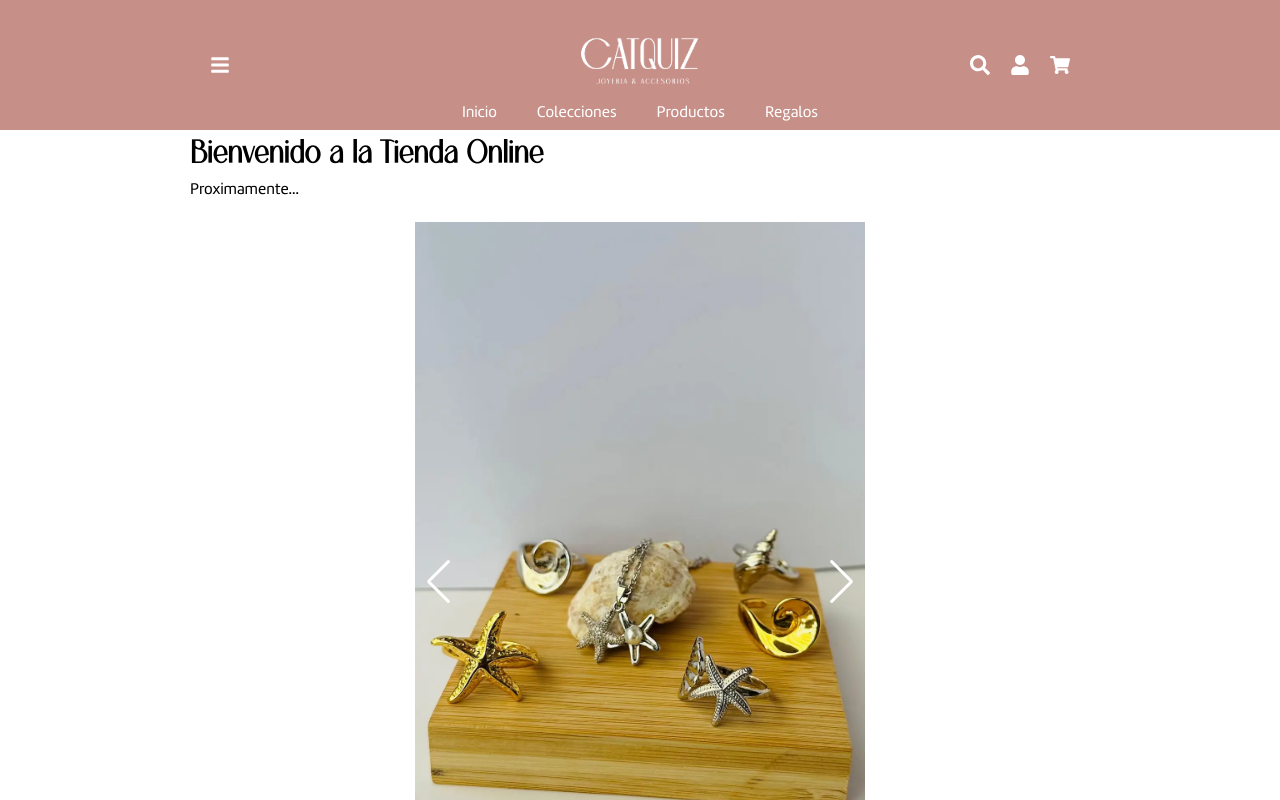
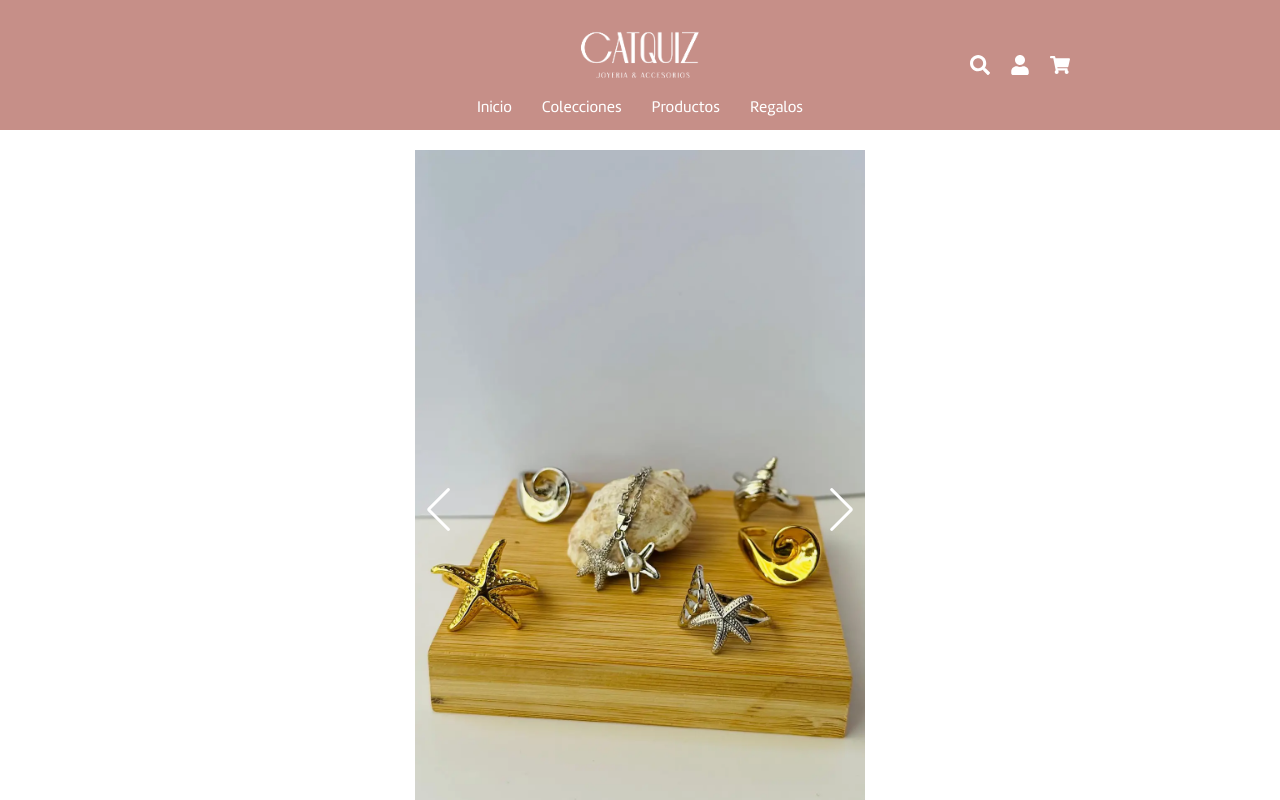
Before and after one commit to bryanvivancos/catquizweb-v2, a React (Vite) app: page / in a window 1280 px wide. Shown: the top 800 px of the page. Built offline with nearby package versions, Linux system fonts and the light colour scheme.

Commit message:
resposive design header and sidebarmenu

```diff
--- a/index.html
+++ b/index.html
@@ -3,11 +3,12 @@
   <head>
     <meta charset="UTF-8" />
     <link rel="icon" type="image/png" href="logov3-catquiz.png" />
-    <meta name="viewport" content="width=device-width, initial-scale=1.0" />
     <title>CATQUIZ | Joyeria y Accesorios</title>
   </head>
   <body>
     <div id="root"></div>
+
     <script type="module" src="/src/main.jsx"></script>
+
   </body>
 </html>
--- a/src/components/Heading.jsx
+++ b/src/components/Heading.jsx
@@ -1,42 +1,74 @@
 import { FaBars, FaSearch, FaUser, FaShoppingCart } from "react-icons/fa";
 import '../styles/heading.css'
+import SideBarMenu from "./atoms/SideBarMenu.jsx";
+
+
+const itemsNav = [
+    { name: "Inicio", link: "#" },
+    { name: "Colecciones", link: "#" },
+    { name: "Productos", link: "#" },
+    { name: "Regalos", link: "#" },
+];
 
 const Heading = () => {
     return (
         <div className="header">
-            {/* Icono de búsqueda */}
             <div className="head">
                 <div className="head-left">
-                    <FaBars />
+                    {/* <SideBarMenu /> */}
+
+                    <SideBarMenu
+                        items={itemsNav}
+                    >
+                        <FaBars
+                            color="white"
+                            title="Menu"
+                        />
+                    </SideBarMenu>
+
+
+                    {/* <a  href="">
+                        <FaBars
+                            color="white"
+                            title="Menu"
+                        />
+                    </a> */}
                 </div>
 
                 {/* Logo */}
-                <div className="head-center">
+                <a href="" className="head-center">
+                    <img className="logo" src= "src\assets\images\CATQUIZ_Logo_Blanco.png" alt="logo CatQuiz" />
+                </a>
+
+                <div className="head-right">
                     <a href="">
-                    <img className="logo" src= "src\assets\images\CATQUIZ_Logo_Blanco.png" alt="logo CatQuiz" />
+                        <FaSearch
+                            color="white"
+                            title="Buscar"
+                        />
+                    </a>
+                    <a href="">
+                        <FaUser
+                            color="white"
+                            title="Iniciar sesión"
+                        />
+                    </a>
+                    <a href="">
+                        <FaShoppingCart
+                            color="white"
+                            title="Carrito de compras"
+                        />
                     </a>
                 </div>
 
-                {/* Iconos de usuario y carrito */}
-                <div className="head-right">
-                    <FaSearch/>
-                    <FaUser/>
-                    <FaShoppingCart/>
-                </div>
             </div>
-            <nav className="navbar">
-                <a href="">
-                    <p>Inicio</p>
-                </a>
-                <a href="">
-                    <p>Colecciones</p>
-                </a>
-                <a href="">
-                    <p>Productos</p>
-                </a>
-                <a href="">
-                    <p>Regalos</p>
-                </a>
+            <nav className="nav-bar">
+                <ul>
+                    {itemsNav.map((item) => (
+                        <li><a href="">{ item.name }</a></li>
+                        )
+                    )}
+                </ul>
             </nav>
         </div>
     )
--- a/src/components/Hero.jsx
+++ b/src/components/Hero.jsx
@@ -8,8 +8,6 @@ import slideCategory from '../assets/slides-category.json';
 const Hero = () => {
     return (
         <div className="content">
-            <h1>Bienvenido a la Tienda Online</h1>
-            <p>Proximamente... </p>
 
             <SwiperComponent
                 slides={slides}
--- /dev/null
+++ b/src/components/atoms/SideBarMenu.jsx
@@ -0,0 +1,73 @@
+import { useState, useEffect } from "react";
+import { FaSearch, FaUser, FaShoppingCart } from "react-icons/fa";
+import Button from "react-bootstrap/Button";
+import Offcanvas from "react-bootstrap/Offcanvas";
+
+const SideBarMenu = ( {children, items} ) => {
+    const [show, setShow] = useState(false);
+    const handleClose = () => setShow(false);
+    const handleShow = () => setShow(true);
+
+    useEffect(() => {
+        import("bootstrap/dist/css/bootstrap.min.css");
+    }, []);
+
+    console.log("show", show)
+    console.log("handleClose", handleClose)
+    console.log("handleShow", handleShow)
+
+    return (
+        <div>
+            <Button variant="none"  onClick={handleShow}>
+                {children}
+            </Button>
+
+            <Offcanvas show={show} onHide={handleClose}>
+                <Offcanvas.Header closeButton />
+
+                <Offcanvas.Body>
+                    <ul style={ {listStyle: "none", padding: 0} }>
+                        {items.map((item) => (
+                            <li style={ {margin: "15px 0"}}>
+                                <a
+                                href=""
+                                style= { {textDecoration: "none", color: "var(--rose-dark)"} }
+                                >
+                                    { item.name }
+                                </a>
+                            </li>
+                            )
+                        )}
+                    </ul>
+
+                    <div style={ {margin: "100px 0"} }>
+                        <a href="" style={ {textDecoration: "none", color: "var(--rose-dark)", display: "flex", alignItems: "center", gap: "10px", margin: "15px 0"} }>
+                            <FaSearch
+                                color= "var(--rose-dark)"
+                                title="Buscar"
+                            />
+                            Buscar
+                        </a>
+                        <a href=""  style={ {textDecoration: "none", color: "var(--rose-dark)", display: "flex", alignItems: "center", gap: "10px", margin: "15px 0"} }>
+                            <FaUser
+                                color= "var(--rose-dark)"
+                                title="Iniciar sesión"
+                            />
+                            Iniciar Sesion
+                        </a>
+                        <a href="" style={ {textDecoration: "none", color: "var(--rose-dark)", display: "flex", alignItems: "center", gap: "10px", margin: "15px 0"} }>
+                            <FaShoppingCart
+                                color= "var(--rose-dark)"
+                                title="Carrito de compras"
+                            />
+                            Carrito
+                        </a>
+                    </div>
+                </Offcanvas.Body>
+
+            </Offcanvas>
+        </div>
+    )
+}
+
+export default SideBarMenu;
--- a/src/index.css
+++ b/src/index.css
@@ -12,13 +12,13 @@
   --font-regular: 'Amelia Basic';
 
   --principal-width: 900px;
+  --secondary-width: 600px;
   --header-height: 130px;
 
-  font-family: var(--font-regular);
   line-height: 1.5;
   /* background-color: var(--rose-light); */
   background-color: white;
-  /* padding-top: 60px; Para que el contenido no quede oculto detrás del navbar */
+  /* padding-top: 60px; Para que el contenido no quede oculto detrás del nav-bar */
 }
 /* Reset básico */
 * {
--- a/src/styles/App.css
+++ b/src/styles/App.css
@@ -4,6 +4,7 @@
     min-height: 100dvh;
     grid-template-rows: auto 1fr auto;
     justify-content: center;
+    font-family: var(--font-regular);
 }
 
 header {
@@ -18,6 +19,15 @@ footer {
 header, main, footer {
     width: var(--principal-width);
 }
-h1, h2, h3{
+
+main h1, main h2, main h3{
     font-family: var(--font-titles);
+    font-weight: 600;
 }
+
+@media (max-width: 1020px) {
+
+    header, main, footer {
+        width: var(--secondary-width);
+    }
+}
--- a/src/styles/Hero.css
+++ b/src/styles/Hero.css
@@ -2,6 +2,8 @@
     display: grid;
     justify-content: center;
 }
+
+
 
 .catalog {
     display: grid;
--- a/src/styles/heading.css
+++ b/src/styles/heading.css
@@ -1,34 +1,40 @@
-/* Navbar */
+/* nav-bar */
 .header {
     position: fixed;
     width: 100%;
     height: 100%;
-    /* background-color: var(--rose-dark); */
     background-color: var(--rose-dark);
     top: 0;
     left: 0;
     max-height: var(--header-height);
+    justify-items: center;
 }
 .head {
-
     width: var(--principal-width);
     margin: 0 auto;
     display: flex;
-    justify-content: space-between;
+    justify-content: center;
     align-items: center;
     padding: 0 20px;
 }
 
-
-/* Estilos de los elementos del navbar */
-.head-left, .head-right {
+/* Estilos de los elementos del nav-bar */
+.head-right, .head-left {
     display: flex;
     align-items: center;
+    font-size: 20px;
+}
+
+.head-right {
+    justify-content: end;
+    width: 100%;
     gap: 20px;
-    font-size: 20px;
-    cursor: pointer;
-    color: white;
     height: var(--header-height);
+}
+
+.head-left {
+    display:none;
+    justify-content: start;
 }
 
 .head-center {
@@ -37,7 +43,9 @@
     transform: translateX(-50%);
     display: flex;
     justify-content: center;
-    align-items: center;
+    align-items: start;
+    height: 100%;
+    width: 100%;
 }
 
 /* Tamaño del logo */
@@ -45,21 +53,54 @@
     max-height: 110px;
 }
 
-.navbar {
+/* Items nav-bar*/
+.nav-bar {
     position: absolute;
     bottom: 0;
     display: flex;
     justify-content: center;
     width: 100%;
-    gap: 30px;
+    margin-bottom: 10px;
 }
 
-.navbar a {
-    text-decoration: none;
-    padding: 5px;
+.nav-bar ul {
+    display: flex;
+    list-style-type: none;
+    gap: 30px;
+    padding-left: 0;
+    margin-bottom: 0px;
 }
 
-.navbar p {
+.nav-bar ul li a {
+    text-decoration: none;
+    cursor: pointer;
     color: white;
     font-size: medium;
 }
+
+@media (max-width: 1020px) {
+    /* … */
+    .head {
+        width: 100%;
+        height: 100%;
+    }
+
+    .head-left {
+        display: flex;
+        justify-content: start;
+        width: 100%;
+        z-index: 1000;
+    }
+
+    .head-right {
+        display: none;
+    }
+
+    .head-center {
+        width: 100%;
+        justify-content: center;
+    }
+    .nav-bar {
+        display: none;
+    }
+}
```
